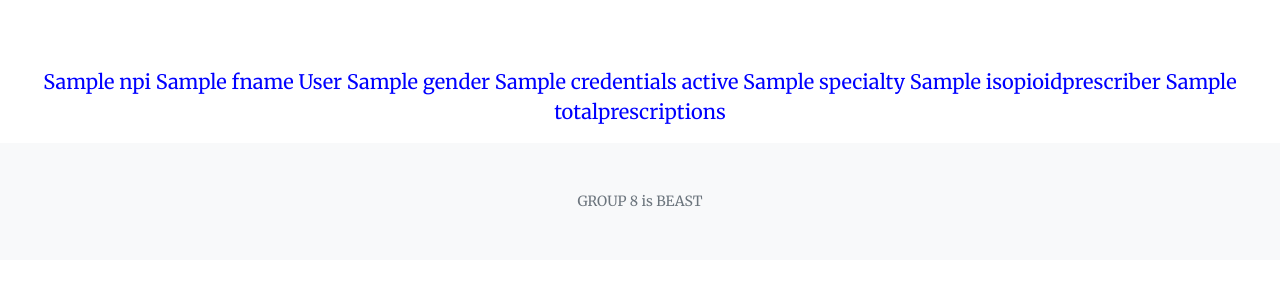
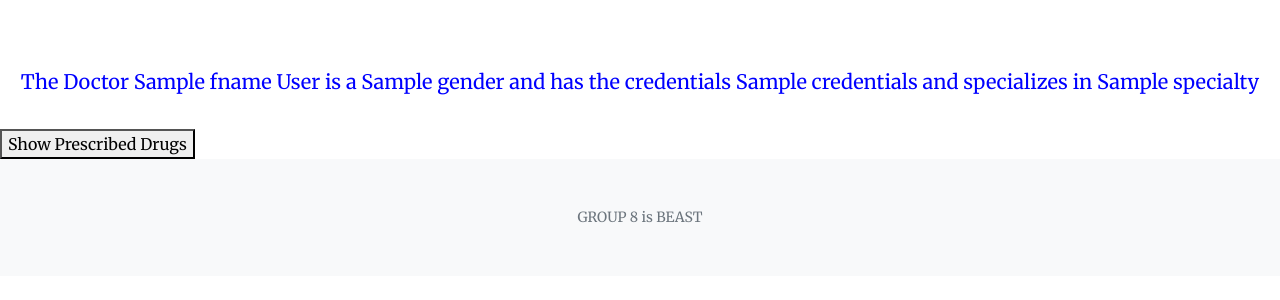
Before and after one commit to peterjam024/INTEX_Project, a Django app: template templates/dontoverdose/displayPrescriber.html in a window 1280 px wide. Shown: the part 54-354 px from the top of the page. Run offline with Django 3.2, Linux system fonts and the light colour scheme; the template is opened without the code that fills it: most values are stand-ins (such as "Sample title", 1, 10 or a date in 2020); some libraries are stand-ins or nearby versions.

Commit message:
This should work, but it isn't anyone have ideas?

```diff
--- a/dontoverdose/urls.py
+++ b/dontoverdose/urls.py
@@ -2,7 +2,7 @@
 from django.urls import path
 
 # This is accessing the views/funcitons that we wrote on views.py!!
-from .views import addPrescriberPageView, deletePrescriber, displayDrugPageView, displayPrescriberPageView,  indexPageView, searchPresriberPageView, showAllDrugsPageView, showAllPrescribersPageView, showSinglePrescriberPageView, storePrescriberPageView, updatePrescriber
+from .views import addPrescriberPageView, deletePrescriber, displayDrugPageView, displayPrescriberPageView,  indexPageView, searchPresriberPageView, showAllDrugsPageView, showAllPrescribersPageView, showSinglePrescriberPageView, storePrescriberPageView, updatePrescriber, show_prescribed_drugs
 from .views import aboutPageView
 from .views import searchDrugPageView
 # we create the path with this syntax
@@ -24,7 +24,8 @@ urlpatterns = [
     path("showPrescriber/<int:NPI>/",
          showSinglePrescriberPageView, name='singlePrescriber'),
     path("updatePrescriber/", updatePrescriber, name="updatePrescriber"),
-    path("deletePrescriber/<int:NPI>/", deletePrescriber, name="deletePrescriber")
+    path("deletePrescriber/<int:NPI>/", deletePrescriber, name="deletePrescriber"),
+    path("show_prescribed_drugs/", show_prescribed_drugs, name="show_prescribed_drugs")
 
     # path(
     #     "aboutData/<str:trip_name>/<int:trip_length>",
--- a/templates/dontoverdose/displayPrescriber.html
+++ b/templates/dontoverdose/displayPrescriber.html
@@ -4,32 +4,23 @@
 <div >
     {% for prescriber in our_prescribers %}
     <p>
-        {{ prescriber.npi }}
-        {{ prescriber.fname }}
-        {{ prescriber.lname }}
-        {{ prescriber.gender }}
-        {{ prescriber.credentials }}
-        {{ prescriber.state }}
+        The Doctor {{ prescriber.fname }}
+        {{ prescriber.lname }} is a
+        {{ prescriber.gender }} and has the credentials
+        {{ prescriber.credentials }} and specializes in
         {{ prescriber.specialty }}
-        {{prescriber.isopioidprescriber}}
-        {{prescriber.totalprescriptions}}
+        <form name='NPI' method="get" action = {% url 'show_prescribed_drugs' %}>
+        <label for='NPI' >
+        <input type="text"  name='NPI' id='NPI' hidden value={{prescriber.npi}}>
+
     </p>
     {%endfor%}
 
-
-    {% for triple in our_drugs %}
-    <p>
-
-        {% if  prescriber.npi == triple.npi %}
-
-            {{triple.drugname}}
-            {{triple.qtyprescribed}}
-
-        {% endif %}
-    </p>
-    {% endfor %}
-
-
+    <div class="column">
+        <button type = submit>Show Prescribed Drugs</button>
+    </div>
+        </label>
+    </form>
 </div>
 {% endblock %}
 
```
Also changed, not shown: DontOverdose/views.py (+12 -4 lines), templates/dontoverdose/displayPrescriberAndDrugs.html (added, +16 -0 lines).
